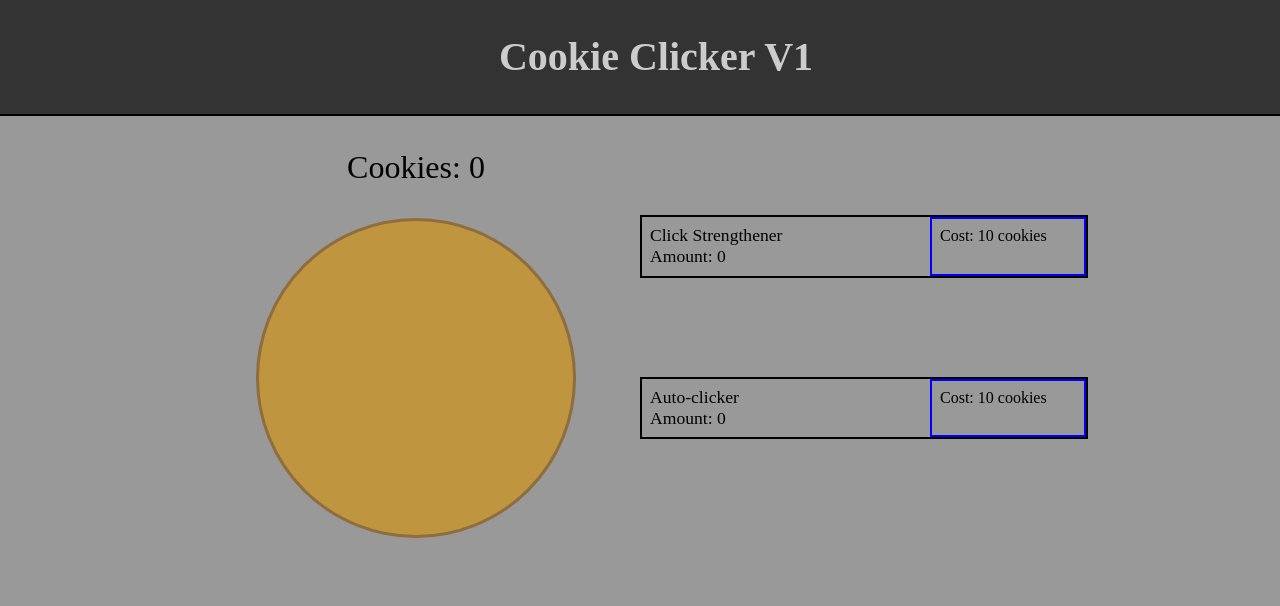
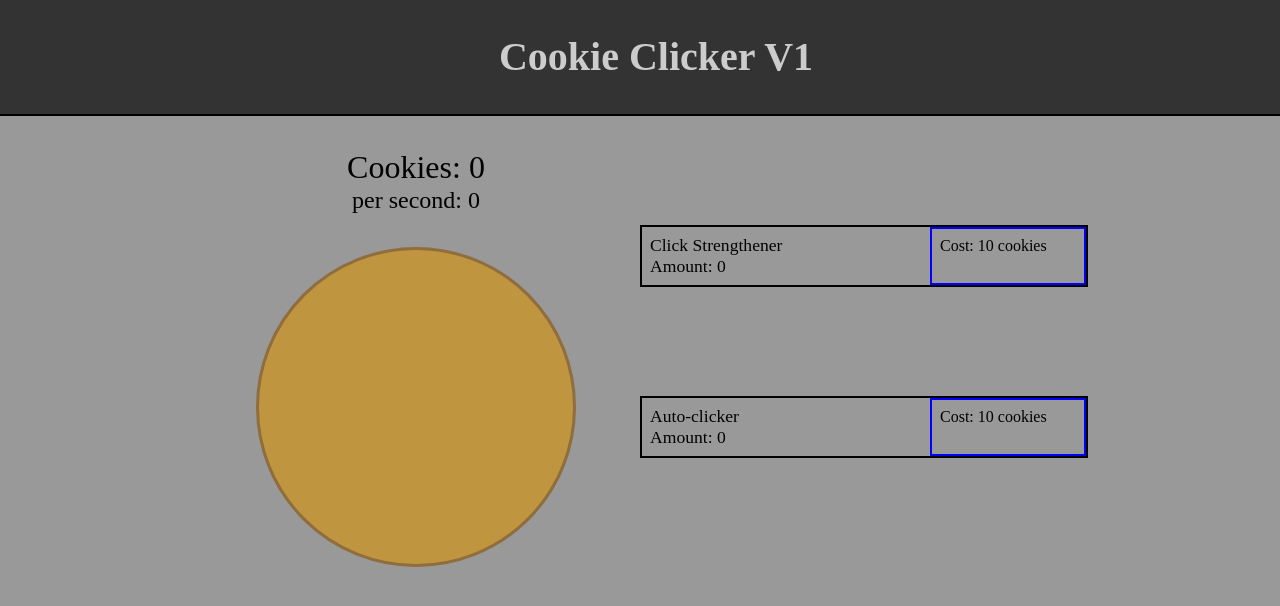
Before and after one commit to eddielin978/mini-web-projects, a plain HTML site: page state/cookie-clicker/v1/index.html in a window 1280 px wide. Drawn offline with Linux system fonts and the light colour scheme; a web font is replaced by a local one.

Commit message:
Cookie clicker: perSec display
Added span under cookie count to show the rate at which cookies are automatically incrementing per second
Resolves #5

```diff
--- a/state/cookie-clicker/v1/index.html
+++ b/state/cookie-clicker/v1/index.html
@@ -29,6 +29,7 @@
         <!-- Section where the cookie and cookie count are (left side) -->
         <section class="cookie-area">
           <span class="cookie-count"></span>
+          <span class="cps-display"></span>
           <div class="cookie"></div>
         </section>
         <!-- Section where the buildings are (right side) -->
--- a/state/cookie-clicker/v1/script.js
+++ b/state/cookie-clicker/v1/script.js
@@ -5,6 +5,7 @@ const perClickUpgradeBtn = document.querySelector(".cpc-upgrade-btn");
 const perSecUpgradeBtn = document.querySelector(".cps-upgrade-btn");
 const cookie = document.querySelector(".cookie");
 const countText = document.querySelector(".cookie-count");
+const cpsDisplay = document.querySelector(".cps-display");
 const cpcBuildingCountText = document.querySelector(".cpc-building .building-count");
 const cpsBuildingCountText = document.querySelector(".cps-building .building-count");
 const cpcBuildingBtn = document.querySelector(".cpc-building-btn");
@@ -28,6 +29,11 @@ function updateCount() {
   countText.textContent = `Cookies: ${cookies.toFixed(0)}`;
 }
 updateCount();
+
+function updateCpsDisplay() {
+  cpsDisplay.textContent = `per second: ${perSec}`;
+}
+updateCpsDisplay();
 
 // Increments cookie amount when the cookie is clicked
 cookie.addEventListener("click", () => {
@@ -81,6 +87,7 @@ function updateStat(buildingType = "cpc" || "cps") {
   } else {
     perSec += 1 + Math.floor(cpsBuildingCost / 160);
     updateCpsInterval();
+    updateCpsDisplay();
   }
   updateCost(buildingType);
   updateBuildingAmounts(buildingType);
--- a/state/cookie-clicker/v1/styles.css
+++ b/state/cookie-clicker/v1/styles.css
@@ -109,6 +109,9 @@
     font-size: 2rem;
     margin-top: 2rem;
   }
+  .cps-display {
+    font-size: 1.5rem;
+  }
   h1 {
     margin: 0 0 0 2rem;
     color: hsl(0, 0%, 80%);
```
